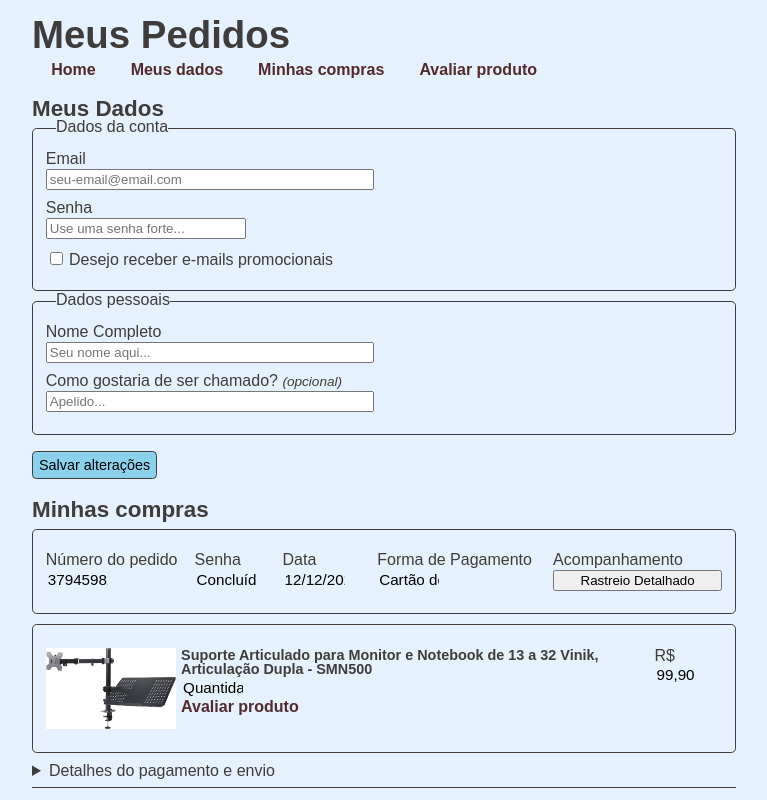
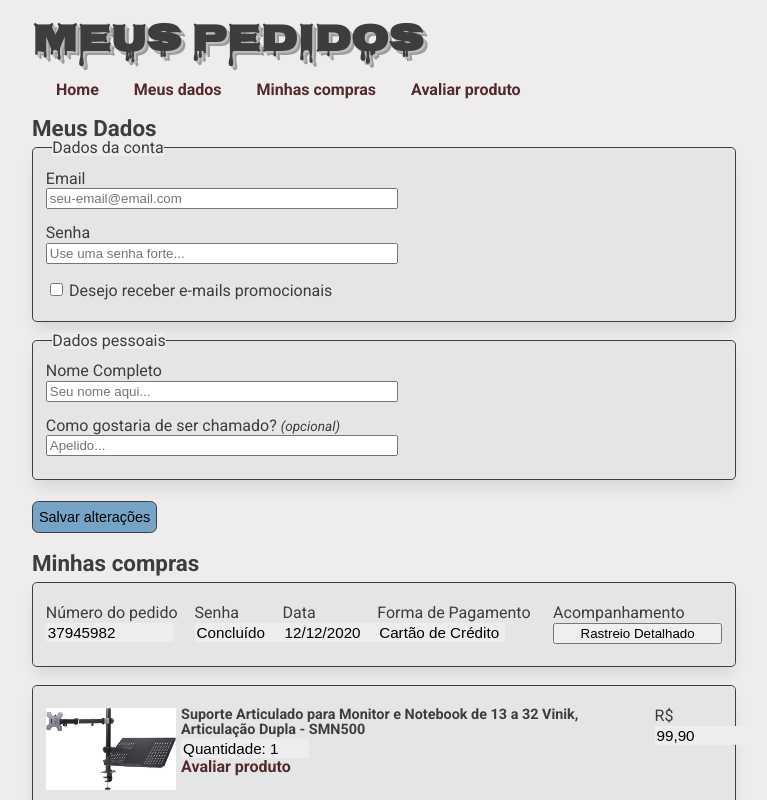
Before and after one commit to LuizFAraujo/pos_dev_web--frontend--pagina-compras1, a plain HTML site: page index.html in a window 1280 px wide. Shown: the top 800 px of the page, without its empty margins (256-1023 px from the left). Drawn offline with Linux system fonts and the light colour scheme.

Commit message:
Update - Conforme novas informações (compras 2).

```diff
--- a/assets/reset.css
+++ b/assets/reset.css
@@ -2,6 +2,10 @@
    v2.0 | 20110126
    License: none (public domain)
 */
+
+*{
+    box-sizing: border-box;
+}
 
 html, body, div, span, applet, object, iframe,
 h1, h2, h3, h4, h5, h6, p, blockquote, pre,
--- a/assets/styles.css
+++ b/assets/styles.css
@@ -1,18 +1,27 @@
+@import url("https://fonts.googleapis.com/css2?family=Roboto:ital,wght@0,100;0,300;0,400;0,500;0,700;0,900;1,100;1,300;1,400;1,500;1,700;1,900&display=swap");
+
+@import url("https://fonts.googleapis.com/css2?family=Lato:ital,wght@0,100;0,300;0,400;0,700;0,900;1,100;1,300;1,400;1,700;1,900&display=swap");
+
+@import url("https://fonts.googleapis.com/css2?family=Montserrat:ital,wght@0,100..900;1,100..900&display=swap");
+
+@import url("https://fonts.googleapis.com/css2?family=Nosifer&display=swap");
+
 :root {
-  --background-color: #e5f1fd;
+  --background-color: #eeecec;
   --border-color: #3f3c3c;
   --link-color1: rgb(83, 42, 44);
   --link-color2: rgb(146, 122, 123);
-  --btn-color1: rgb(140, 209, 236);
-  --btn-color2: rgb(92, 195, 236);
+  --btn-color1: #75a4c7;
+  --btn-color2: #4684b3;
 }
 
 html {
+  font-family: Roboto, Lato, sans-serif;
   scroll-behavior: smooth;
 }
 
 body {
-  font-family: Arial, Helvetica, sans-serif;
+  /* font-family: Arial, Helvetica, sans-serif; */
   background-color: var(--background-color);
   color: #3f3c3c;
   margin: 1em 18em 1em;
@@ -20,12 +29,16 @@ body {
 }
 
 h1 {
+  font-family: "Nosifer", sans-serif;
   font-size: 2.4em;
   font-weight: bold;
+  text-shadow: 2px 2px 0 #bcbcbc, 4px 4px 0 #9c9c9c;
+  padding-top: 0.5rem;
 }
 
 section {
-  margin-top: 1.2em;
+  margin-top: 1.2rem;
+
 }
 
 section > label {
@@ -34,8 +47,8 @@ section > label {
 }
 
 nav {
-  padding-top: 0.5em;
-  padding-left: 1.2em;
+  padding-top: 1.2rem;
+  padding-left: 1.5rem;
 }
 
 ul {
@@ -61,26 +74,28 @@ form {
   padding-top: 0.5em;
   display: flex;
   flex-direction: column;
-  row-gap: 10px;
+  row-gap: 1.1rem;
 }
 
 .card {
   position: relative;
   border-radius: 0.3em;
   border: 1px solid var(--border-color);
+  box-shadow: 0px 10px 15px -3px rgba(0,0,0,0.1);
+  background-color: #e5e5e5;
 }
 
 .card > div {
   display: flex;
   flex-direction: column;
   padding: 1.4em 0.8em;
-  row-gap: 10px;
+  row-gap: 1rem;
 }
 
 .card > label {
   position: absolute;
-  top: -1.2vh;
-  left: 1.8vw;
+  top: -0.5rem;
+  left: 1.2rem;
   background-color: var(--background-color);
 }
 
@@ -104,11 +119,11 @@ form {
 
 input[name="email"],
 .textbox {
-  width: 25vw;
+  width: 22rem;
 }
 
 input[name="password"] {
-  width: 15vw;
+  width: 22rem;
 }
 
 .card span {
@@ -117,11 +132,11 @@ input[name="password"] {
 }
 
 .btn {
-  margin-top: 0.8vh;
+  margin-top: 0.2rem;
   font-size: 0.9em;
   border: 1px solid var(--border-color);
-  border-radius: 0.3em;
-  height: 3.5vh;
+  border-radius: 0.4rem;
+  height: 2rem;
   background-color: var(--btn-color1);
 }
 
@@ -156,7 +171,7 @@ input[type="image"] {
   width: 130px;
 }
 input.text-info {
-  width: 60px;
+  width: 8rem;
 }
 
 .card-item .title-prod {
@@ -199,13 +214,13 @@ summary {
   font-weight: bold;
 }
 
-.group-item-col{
+.group-item-col {
   row-gap: 0.8em;
 }
 
-.input-data-compra{
-  width: 8.5vw;
+.input-data-compra {
+  width: 7rem;
 }
-.txt-area{
-  width: 22vw;
+.txt-area {
+  width: 22rem;
 }
--- a/index.html
+++ b/index.html
@@ -86,7 +86,7 @@
                             </div>
                             <div class="card-item card-item-col">
                                 <label for="formaPagamento">Forma de Pagamento</label>
-                                <input class="text-info" id="formaPagamento" type="text" value="Cartão de Crédido" readonly>
+                                <input class="text-info" id="formaPagamento" type="text" value="Cartão de Crédito" readonly>
                             </div>
                             <div class="card-item card-item-col">
                                 <label for="rastreioPedido">Acompanhamento</label>
@@ -116,13 +116,10 @@
                 </div>
 
 
-                <!-- <div class="card"> -->
-
 
                 <details class="card-collapse">
                     <summary class="">Detalhes do pagamento e envio</summary>
                     <div>
-
 
                         <div class="detalhe-pagamento">
 
@@ -145,59 +142,13 @@
                                 <h2>Entregue</h2>
                             </div>
 
-
-
-
-
                         </div>
 
                     </div>
                 </details>
 
-
-
-
-
-
-
-
-
-
-
-
-
-
-                <!-- <div>
-                        <div class="produto-content">
-                            <div class="card-item card-item-col">
-                                <input type="image" id="imgSMN500" alt="SMN500" src="./assets/SMN500.jpg" />
-                            </div>
-                            <div class="card-item card-item-col">
-                                <h2>Suporte Articulado para Monitor e Notebook de 13 a 32 Vinik, Articulação Dupla - SMN500</h2>
-                                <input class="text-info" id="descProduto" type="text" value="Quantidade: 1" readonly>
-                                <a href="#avaliar">Avaliar produto</a>
-                            </div>
-                            <div class="card-item card-item-col">
-                                <label for="totalProduto">R$</label>
-                                <input class="text-info" id="totalProduto" type="text" value="99,90" readonly>
-                            </div>
-                        </div>
-                    </div> -->
-                <!-- </div> -->
-
-
-
-
-
-
             </form>
         </section>
-
-
-
-
-
-
 
 
 
@@ -210,7 +161,16 @@
                     <div class="card-group-avaliacao">
                         <div class="card-item card-item-col">
                             <label class="title" for="color">Qual cor do produto mais te agrada?</label>
-                            <input type="color" class="input-color" name="color" id="color" value="#000" />
+                            <input type="color" value="#000000" list="colors" class="input-color" name="color" id="color" />
+                            <datalist id="colors">
+                                <option>#ff0000</option>
+                                <option>#0000ff</option>
+                                <option>#00ff00</option>
+                                <option>#ffff00</option>
+                                <option>#00ffff</option>
+                            </datalist>
+
+
                         </div>
 
                         <div class="card-item card-item-col">
```
